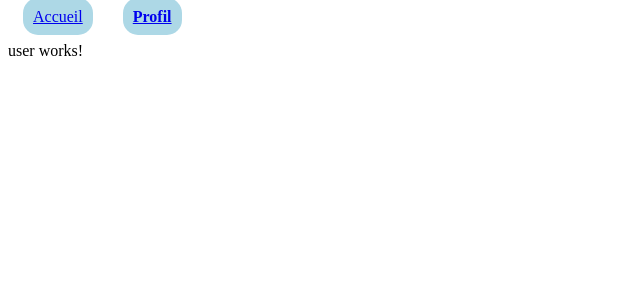
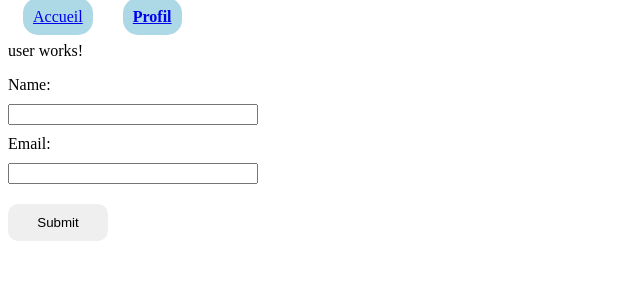
Before and after one commit to nic33wild/learningAngular, an Angular app in the folder firstApp/: page /user in a window 1280 px wide. Shown: the top 300 px of the page, without its empty margins (0-640 px from the left). Built offline with nearby package versions, Linux system fonts and the light colour scheme.

Commit message:
form example

```diff
--- a/firstApp/src/app/user/user.component.css
+++ b/firstApp/src/app/user/user.component.css
@@ -0,0 +1,16 @@
+form {
+  display: grid;
+  width: 250px;
+}
+
+input {
+  margin: 10px 0 10px;
+}
+
+button {
+  margin: 10px 0 0;
+  width: 100px;
+  padding: 10px;
+  border-radius: 10px;
+  border: 1px solid transparent;
+}
--- a/firstApp/src/app/user/user.component.html
+++ b/firstApp/src/app/user/user.component.html
@@ -1 +1,15 @@
 <p>user works!</p>
+
+<!-- <input [(ngModel)]="userInput" /> -->
+
+<!-- <input [formControl]="userInput" /> -->
+
+<form [formGroup]="userForm">
+  Name:
+  <input formControlName="name" />
+  Email:
+  <input formControlName="email" />
+  <button (click)="showForm()">Submit</button>
+</form>
+
+<!-- Test : {{ userInput.value }} -->
--- a/firstApp/src/app/user/user.component.ts
+++ b/firstApp/src/app/user/user.component.ts
@@ -1,15 +1,29 @@
 import { Component, OnInit } from '@angular/core';
+import { FormGroup, FormControl } from '@angular/forms';
 
 @Component({
   selector: 'app-user',
   templateUrl: './user.component.html',
-  styleUrls: ['./user.component.css']
+  styleUrls: ['./user.component.css'],
 })
 export class UserComponent implements OnInit {
+  userForm = new FormGroup({
+    name: new FormControl(''),
+    email: new FormControl(''),
+  });
 
-  constructor() { }
+  constructor() {}
 
-  ngOnInit(): void {
+  ngOnInit(): void {}
+
+  showForm() {
+    alert(
+      'Your name is : "' +
+        this.userForm.value.name +
+        '"' +
+        ' and your email is : "' +
+        this.userForm.value.email +
+        '"'
+    );
   }
-
 }
```
Also changed, not shown: firstApp/src/app/app.module.ts (+7 -1 lines).
